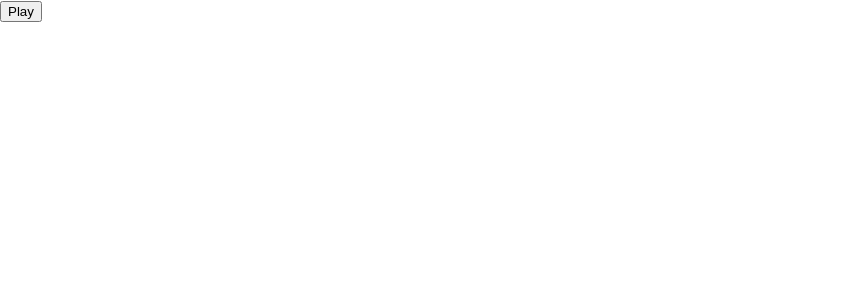
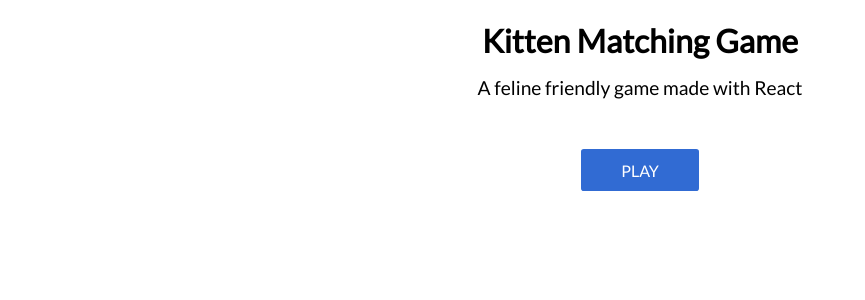
Before and after one commit to chalupnj/kitten-matching, a React (Create React App) app: page / in a window 1280 px wide. Shown: the top 300 px of the page, without its empty margins (0-865 px from the left). Built offline with nearby package versions, Linux system fonts and the light colour scheme.

Commit message:
added styles

```diff
--- a/src/App.js
+++ b/src/App.js
@@ -75,6 +75,7 @@
   return (
     <div className="App">
       <div className="App__header">
+        <h1>Kitten Matching Game</h1>
         <Scoreboard
           score={score}
         />
@@ -98,8 +99,11 @@
 
 export default App
 
-// TODO: Game ends when all cards are matched...what
-// should this look like? Easy/Medium/Hard levels based on how many images are
-// chosen at random from the array to be in the game.
+// TODO: put image captions on cards
+//
+// Easy/Medium/Hard levels based on how many images are chosen at random from the array to be in the game.
 
-// 1. Style
+// Future improvements:
+// - Difficulty levels
+// - Timer
+// - Printable certificate for winning
--- a/src/App.scss
+++ b/src/App.scss
@@ -1,4 +1,7 @@
+@import url('https://fonts.googleapis.com/css?family=Lato&display=swap');
+
 .App {
+    text-align: center;
     &__card-container {
         display: flex;
         flex-direction: row;
@@ -6,3 +9,33 @@
         margin: 0 15%;
     }
 }
+
+h1 {
+    font-family: "Lato", sans-serif;
+    margin-bottom: 0;
+}
+
+h2 {
+    font-family: "Lato", sans-serif;
+    font-size: 1.2rem;
+    font-weight: 300;
+    margin: 1rem auto;
+}
+
+button {
+    background-color: #FFFFFF;
+    border: 2px solid #316bd3;
+    border-radius: 0.3rem;
+    box-shadow: none;
+    color: #316bd3;
+    font-family: "Lato", sans-serif;
+    font-size: 1rem;
+    padding: 0.7rem 2.5rem;
+    margin-bottom: 2rem;
+}
+
+button:hover {
+    background-color: #316bd3;
+    border: 2px solid #FFFFFF;
+    color: #FFFFFF;
+}
--- a/src/components/Card/Card.jsx
+++ b/src/components/Card/Card.jsx
@@ -1,8 +1,8 @@
 import React, {useState, Fragment} from "react";
 
-import cardBack from "./card-back.jpg"
+import cardBack from "./cat-pattern.png"
 
-import "./Card.scss";
+import './Card.scss'
 
 const Card = ({catImage, catName, cardClickHandler, catIndex, flipped}) => {
     // State and state set function. useState is a function that gets passed an initial value and returns an array of the state (flipped) and a function to update the state (setFlipped)
@@ -18,7 +18,7 @@
     return (
         <div className="Card" onClick={flipCard}>
             {flipped ? (
-                <Fragment>
+                <Fragment class="Card__box">
                     <img className="Card__image" src={catImage} />
                     <p className="Card__name">{catName}</p>
                 </Fragment>
--- a/src/components/Card/Card.scss
+++ b/src/components/Card/Card.scss
@@ -1,10 +1,26 @@
 .Card {
     margin: 10px;
     width: calc(100%/5 - 20px);
+
+    &__box {
+        display: inline-block;
+        position: relative;
+    }
 
     &__image {
         width: 100%;
         border-radius: 5px;
         box-shadow: 0 2px 3px 2px #ccc;
     }
+
+    &__box &__name {
+        position: absolute;
+        text-align: center;
+        margin: 0 auto;
+        left: 0;
+        right: 0;
+        top: 40%;
+        width: 60%;
+        z-index: 999;
+    }
 }
--- a/src/components/GameStart/GameStart.jsx
+++ b/src/components/GameStart/GameStart.jsx
@@ -1,10 +1,21 @@
 import React from "react"
+
+import './GameStart.scss'
 
 const GameStart = ({resetGame, score}) => {
     return (
         <div className="EndScreen">
-            {!!score && <h1>Final Score: {score}</h1>}
-            <button onClick={resetGame}>Play{!!score && "Again"}</button>
+            {score ?
+            <div>
+            <h1>CONGRATULATIONS!! You won!</h1>
+            <h2>Final Score: {score}</h2>
+            </div>
+            :
+            <div>
+                <h1>Kitten Matching Game</h1>
+                <h2>A feline friendly game made with React</h2>
+            </div>}
+            <button onClick={resetGame}>Play{!!score && " Again"}</button>
         </div>
     )
 }
--- a/src/components/GameStart/GameStart.scss
+++ b/src/components/GameStart/GameStart.scss
@@ -0,0 +1,19 @@
+@import url('https://fonts.googleapis.com/css?family=Lato&display=swap');
+
+.EndScreen {
+    text-align: center;
+
+    button {
+        margin-top: 2rem;
+        background-color: #316bd3;
+        border: 2px solid #FFFFFF;
+        color: #FFFFFF;
+        text-transform: uppercase;
+    }
+
+    button:hover {
+        background-color: #FFFFFF;
+        border: 2px solid #316bd3;
+        color: #316bd3;
+    }
+}
--- a/src/components/Scoreboard/Scoreboard.jsx
+++ b/src/components/Scoreboard/Scoreboard.jsx
@@ -1,10 +1,12 @@
 import React from "react"
+
+import './Scoreboard.scss'
 
 const Scoreboard = ({score}) => {
     return (
         <div className="Scoreboard">
-            <h2>Flip the cards to match the cats.</h2>
-            <h1>Score: {score}</h1>
+            <h2>Flip the cards to match the cats</h2>
+            <h3>Score: {score}</h3>
         </div>
     )
 }
--- a/src/components/Scoreboard/Scoreboard.scss
+++ b/src/components/Scoreboard/Scoreboard.scss
@@ -0,0 +1,9 @@
+@import url('https://fonts.googleapis.com/css?family=Lato&display=swap');
+
+.Scoreboard {
+    h3 {
+        font-family: "Lato", sans-serif;
+        font-size: 1.5rem;
+        margin: 1.5rem auto;
+    }
+}
```
Also changed, not shown: src/components/Card/cat-pattern.png (added).
